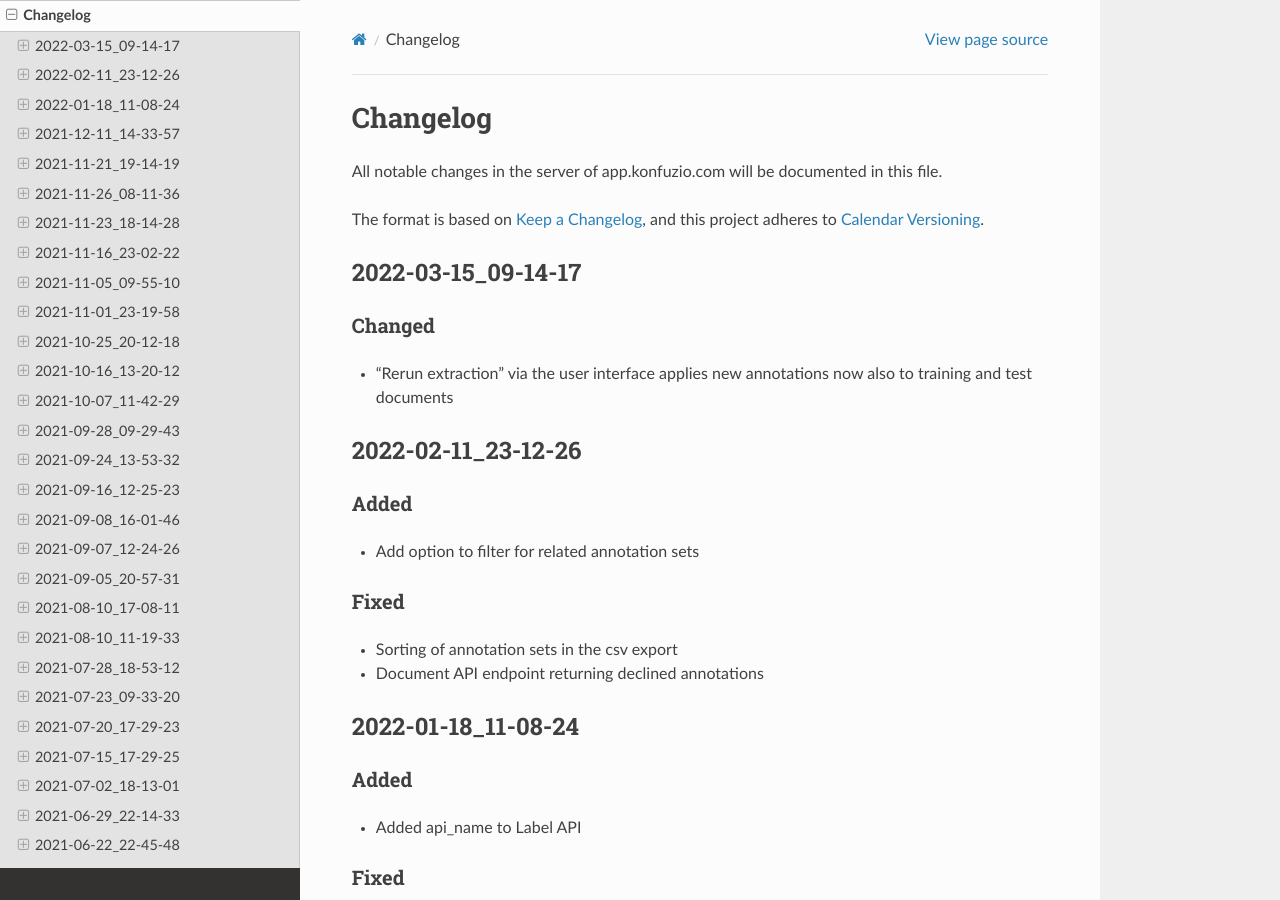
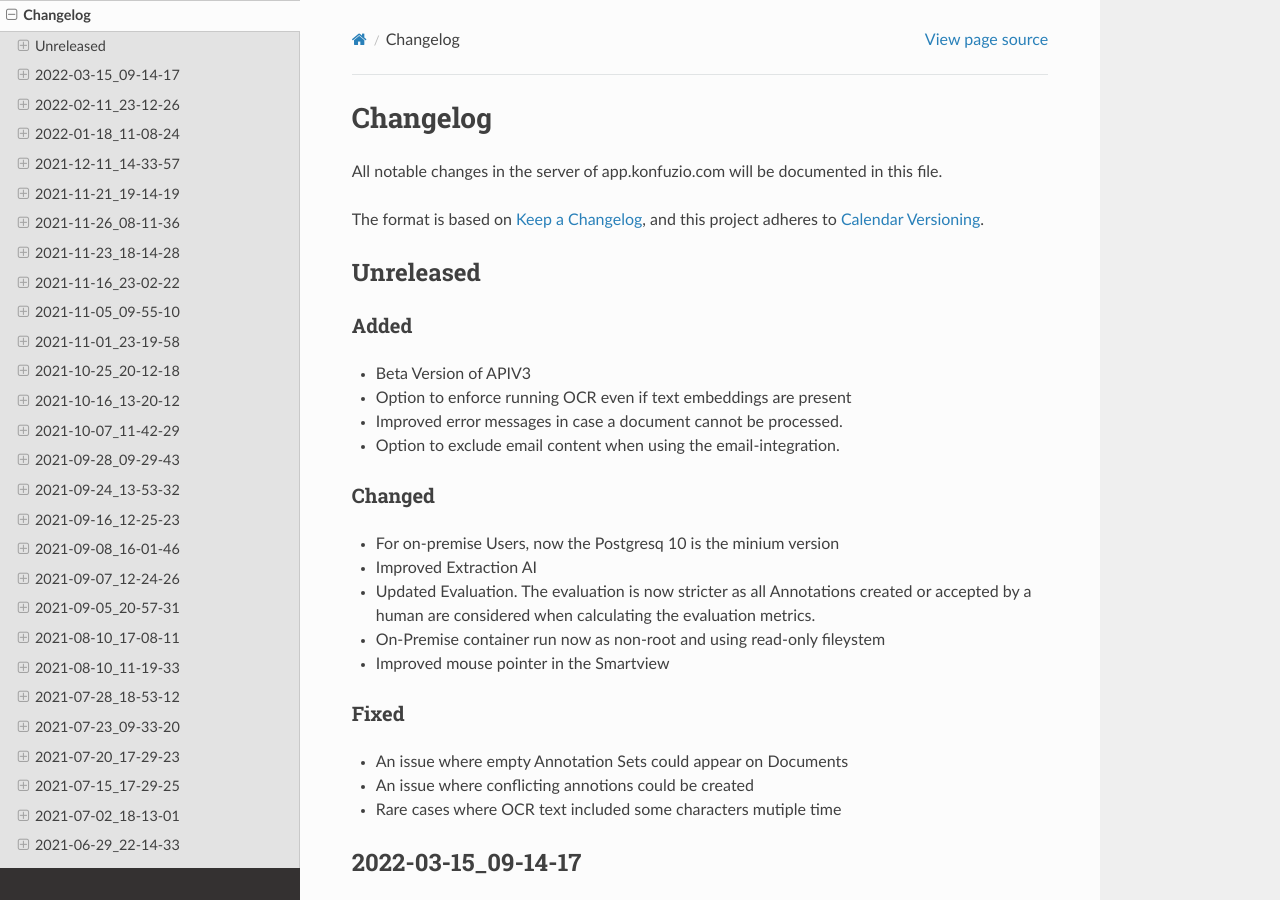
Before and after one commit to konfuzio-ai/konfuzio-sdk, a Sphinx documentation site: the page built from docs/web/changelog_app.md, in a window 1280 px wide and 900 px high. Built offline with Sphinx 7.4.7 and the Read the Docs theme 2.0.0, drawn with Linux system fonts in a browser that asks for light colours.

Commit message:
Update changelog_app.md

```diff
--- a/docs/web/changelog_app.md
+++ b/docs/web/changelog_app.md
@@ -7,6 +7,27 @@ All notable changes in the server of app.konfuzio.com will be documented in this
 
 The format is based on [Keep a Changelog](https://keepachangelog.com/en/1.0.0/),
 and this project adheres to [Calendar Versioning](https://calver.org/overview.html).
+
+## Unreleased
+
+### Added
+- Beta Version of APIV3
+- Option to enforce running OCR even if text embeddings are present
+- Improved error messages in case a document cannot be processed.
+- Option to exclude email content when using the email-integration.
+
+### Changed
+- For on-premise Users, now the Postgresq 10 is the minium version
+- Improved Extraction AI
+- Updated Evaluation. The evaluation is now stricter as all Annotations created or accepted by a human are considered when calculating the evaluation metrics.
+- On-Premise container run now as non-root and using read-only fileystem
+- Improved mouse pointer in the Smartview
+
+### Fixed
+- An issue where empty Annotation Sets could appear on Documents
+- An issue where conflicting annotions could be created
+- Rare cases where OCR text included some characters mutiple time
+
 
 ## 2022-03-15_09-14-17
 
```
